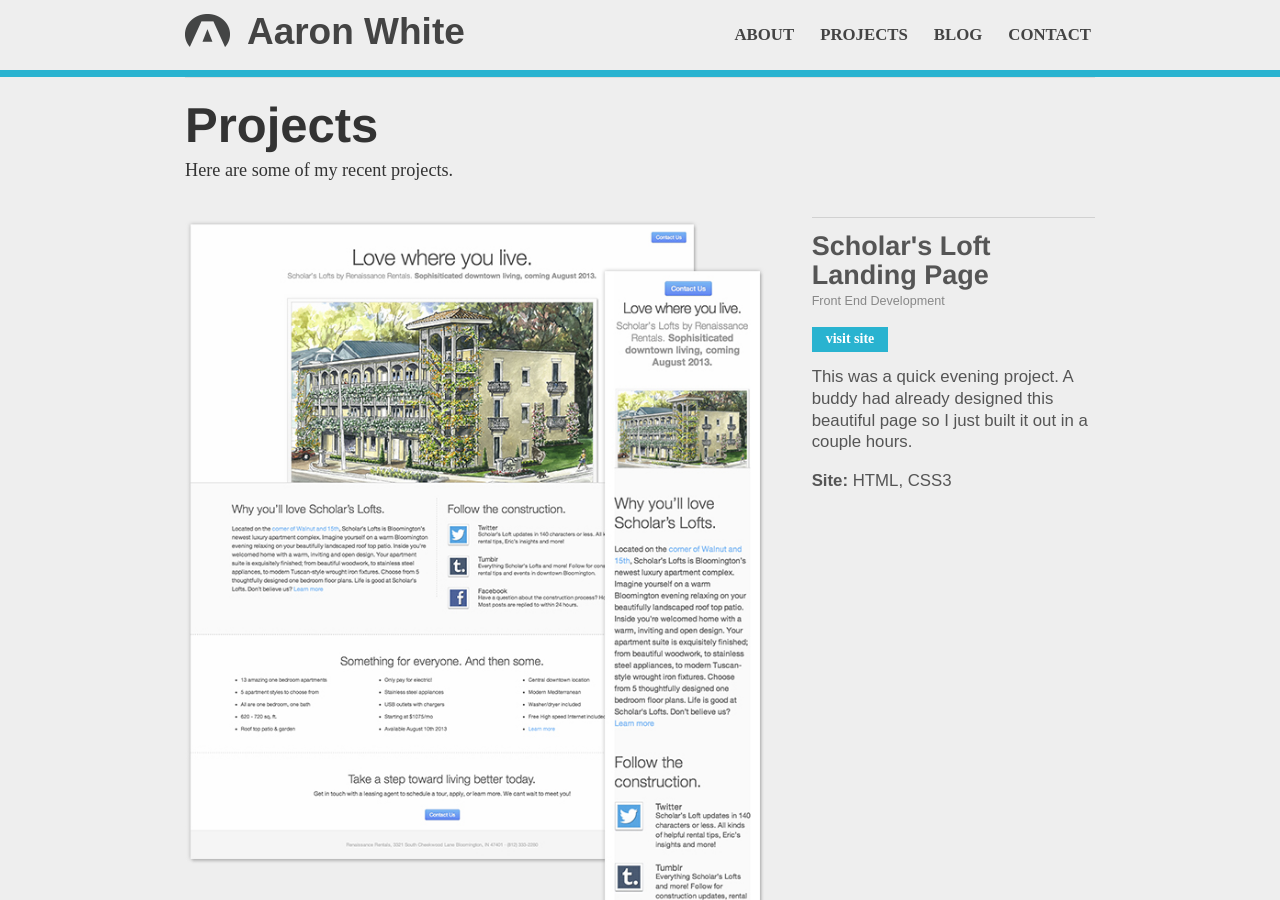
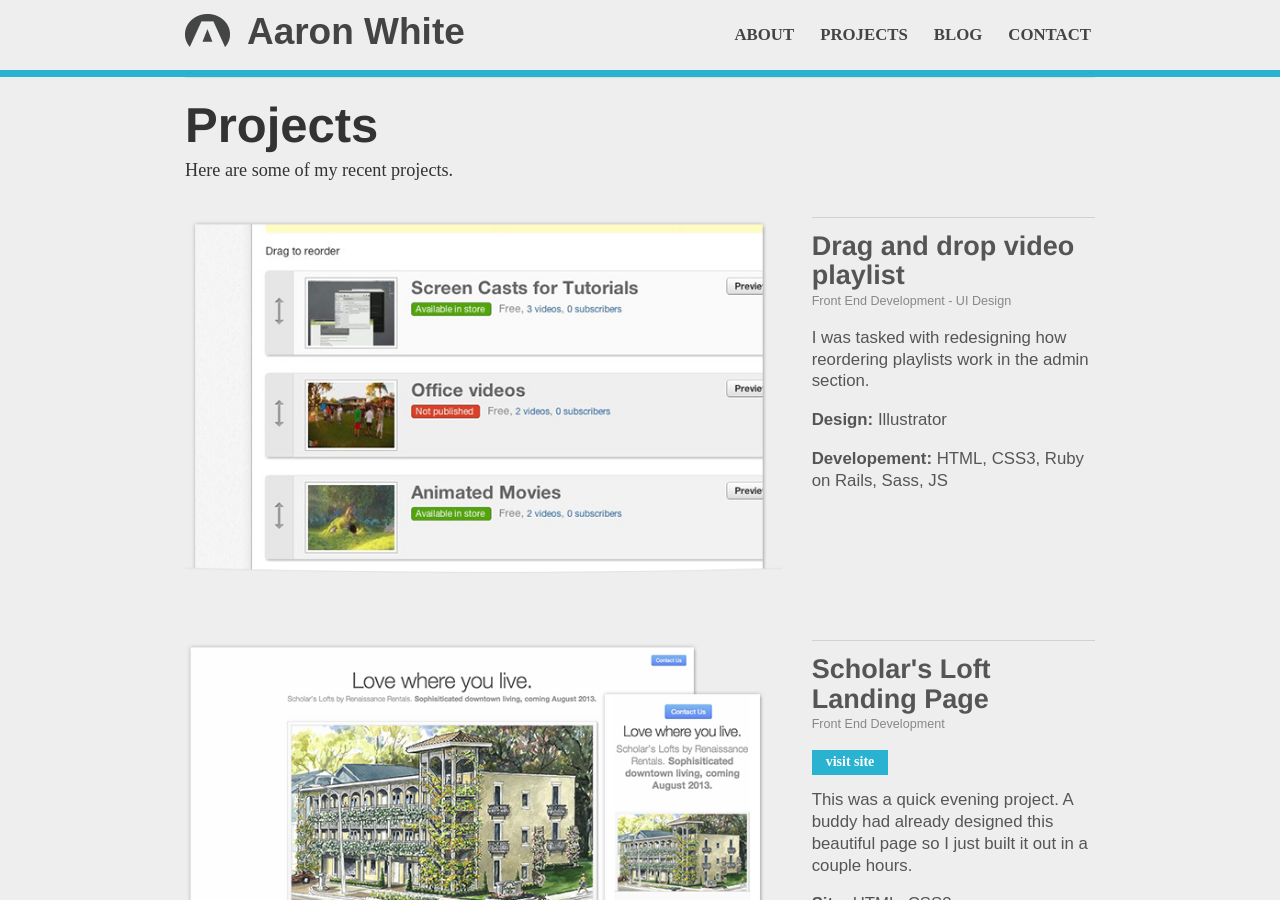
Before and after one commit to internetAaron/call-me-aaron, a Jekyll site: the page built from projects.html, in a window 1280 px wide and 900 px high. Built offline with Jekyll 4.4.1, drawn with Linux system fonts in a browser that asks for light colours; Markdown is read by kramdown in place of the engine named in the settings.

Commit message:
update projects page

```diff
--- a/projects.html
+++ b/projects.html
@@ -10,6 +10,22 @@
     <h2>Projects</h2>
     <span>Here are some of my recent projects.</span>
     <br /><br />
+  </div>
+</div>
+
+<div class="row project">
+  <div class="eight columns">
+    <img src="images/projects/viddler-drag-drop.jpg" alt="Viddler drag and drop UI">
+
+  </div>
+  <div class="four columns">
+    <article class="details">
+      <h3>Drag and drop video playlist</h3>
+      <small>Front End Development - UI Design</small>
+      <p>I was tasked with redesigning how reordering playlists work in the admin section.</p>
+      <p><strong>Design:</strong> Illustrator</p>
+      <p><strong>Developement:</strong> HTML, CSS3, Ruby on Rails, Sass, JS</p>
+    </article>
   </div>
 </div>
 
```
Also changed, not shown: images/projects/viddler-drag-drop.jpg (added), 3 other files.
